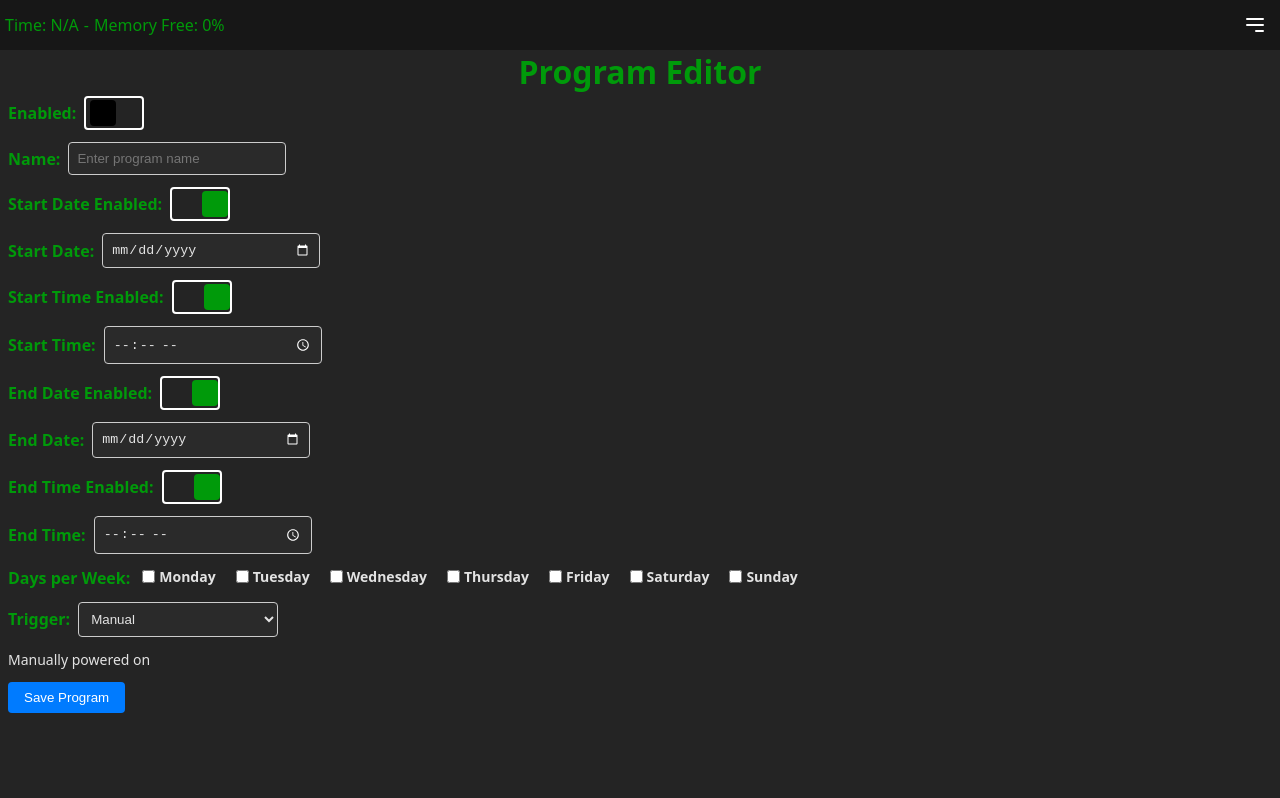
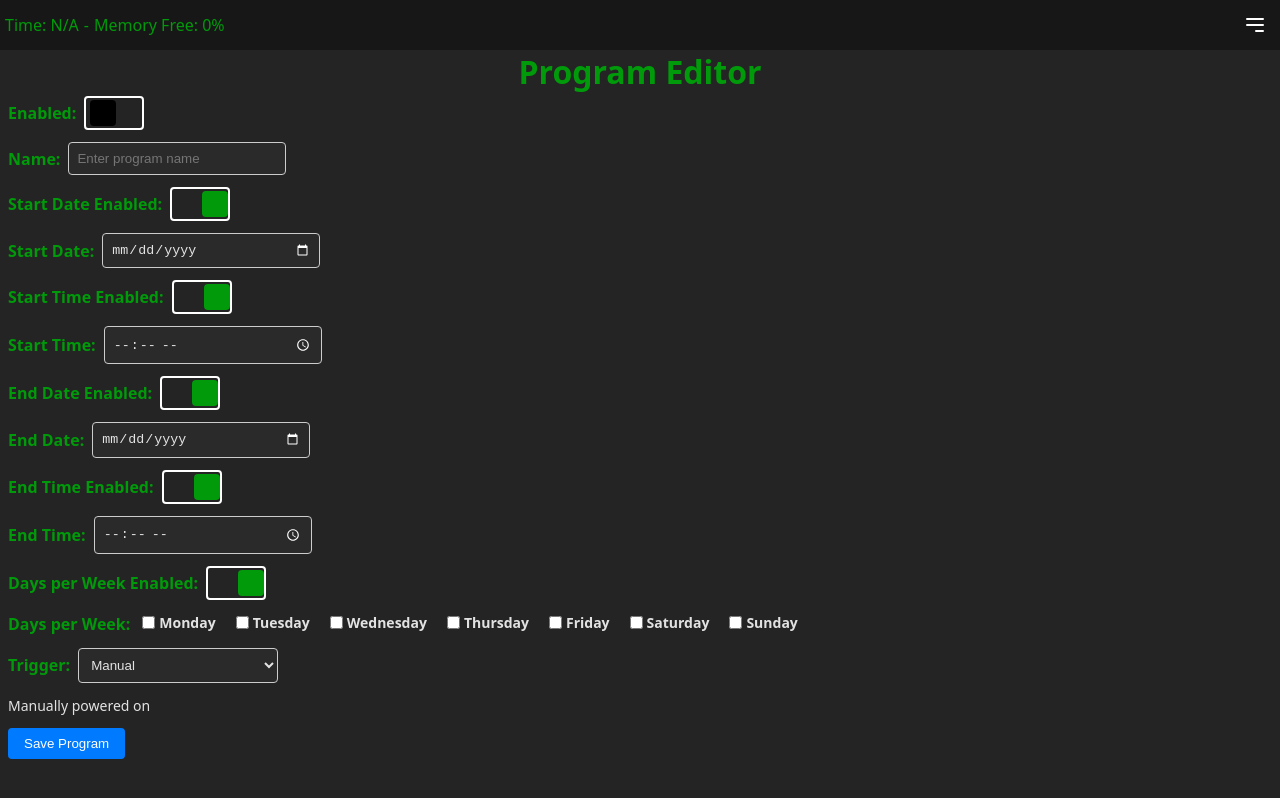
Before and after one commit to raako71/GdayTreva, a React (Vite) app in the folder React/gday-react/: page /programEditor in a window 1280 px wide. Built offline with nearby package versions, Linux system fonts and the light colour scheme; no server answers.

Commit message:
R0.15.1: Days per week enabled

```diff
--- a/React/gday-react/src/pages/ProgramEditor.jsx
+++ b/React/gday-react/src/pages/ProgramEditor.jsx
@@ -16,6 +16,7 @@ function ProgramEditor({ wsRef, isWsReady }) {
   const [endTime, setEndTime] = useState('');
   const [endTimeEnabled, setEndTimeEnabled] = useState(true);
   const [selectedDays, setSelectedDays] = useState([]);
+  const [daysPerWeekEnabled, setDaysPerWeekEnabled] = useState(true);
   const [trigger, setTrigger] = useState('Manual');
   const [runTime, setRunTime] = useState({ seconds: '', minutes: '', hours: '' });
   const [stopTime, setStopTime] = useState({ seconds: '', minutes: '', hours: '' });
@@ -83,6 +84,7 @@ function ProgramEditor({ wsRef, isWsReady }) {
             setEndTime(content.endTime || '');
             setEndTimeEnabled(content.endTimeEnabled !== false);
             setSelectedDays(content.selectedDays || []);
+            setDaysPerWeekEnabled(content.daysPerWeekEnabled !== false);
             setTrigger(content.trigger || 'Manual');
             setRunTime({
               seconds: content.runTime?.seconds?.toString() || '',
@@ -158,7 +160,8 @@ function ProgramEditor({ wsRef, isWsReady }) {
       startTimeEnabled,
       endTime: endTimeEnabled ? endTime : '',
       endTimeEnabled,
-      selectedDays,
+      selectedDays: daysPerWeekEnabled ? selectedDays : [],
+      daysPerWeekEnabled,
       trigger,
       ...(trigger === 'Cycle Timer' && {
         runTime: {
@@ -322,6 +325,18 @@ function ProgramEditor({ wsRef, isWsReady }) {
           />
         </div>
       )}
+      <div className="form-group">
+        <label>Days per Week Enabled:</label>
+        <label className="toggle-switch">
+          <input
+            type="checkbox"
+            checked={daysPerWeekEnabled}
+            onChange={(e) => setDaysPerWeekEnabled(e.target.checked)}
+          />
+          <span className="toggle-slider enabled-slider"></span>
+        </label>
+      </div>
+      {daysPerWeekEnabled && (
         <div className="form-group days-group">
           <label>Days per Week:</label>
           <div className="checkbox-group">
@@ -337,6 +352,7 @@ function ProgramEditor({ wsRef, isWsReady }) {
             ))}
           </div>
         </div>
+      )}
       <div className="form-group">
         <label htmlFor="trigger">Trigger:</label>
         <select
```
Also changed, not shown: 1 other file (tests, documents, lock files or other folders). Lines whose indentation alone changed are shown as unchanged.
